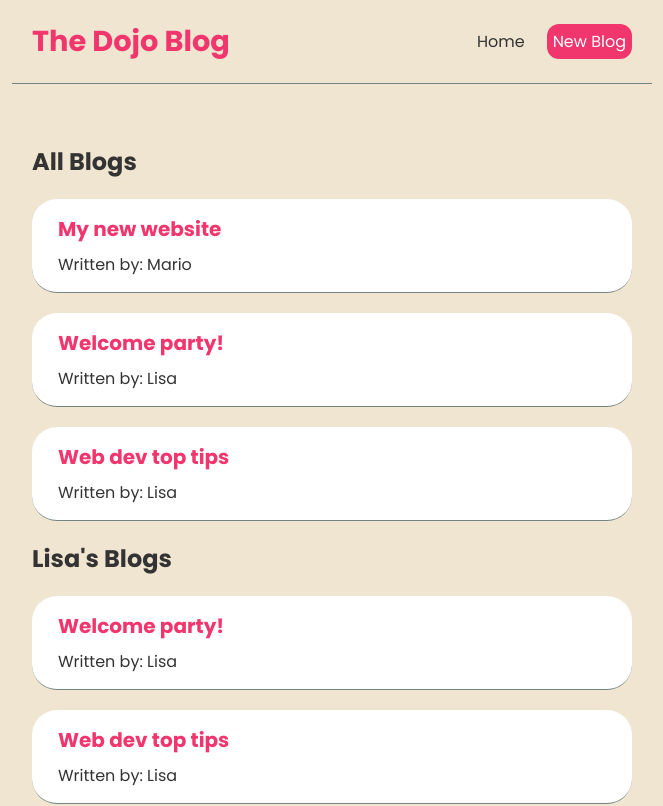
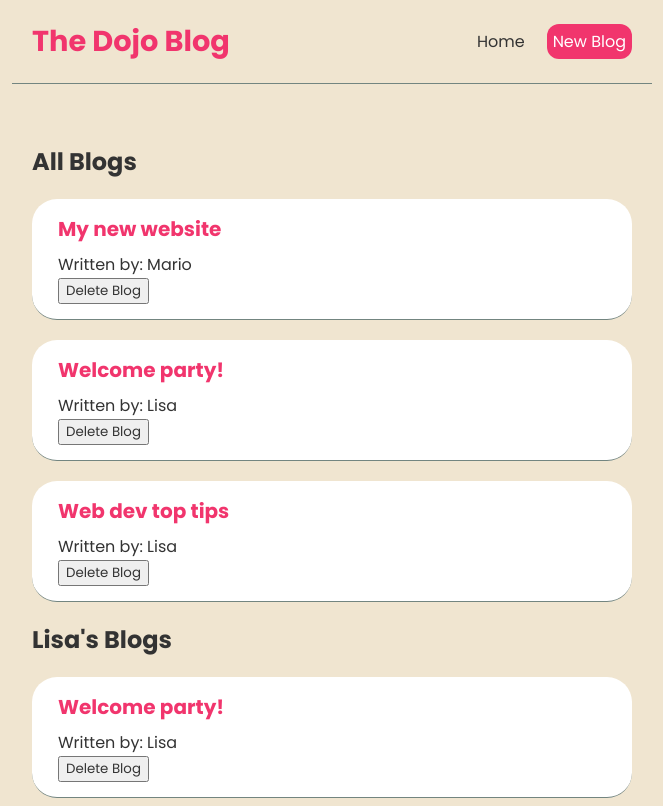
Before and after one commit to DDao19/dojo-blog, a React (Create React App) app: page / in a window 1280 px wide. Shown: the top 806 px of the page, without its empty margins (308-971 px from the left). Built offline with nearby package versions, Linux system fonts and the light colour scheme.

Commit message:
added delete function to delete blogs

```diff
--- a/src/App.js
+++ b/src/App.js
@@ -2,7 +2,6 @@ import Home from "./components/Home";
 import Navbar from "./components/Navbar";
 
 function App() {
-  const title = "Welcome to the new blog";
   return (
     <div className="App">
       <Navbar />
--- a/src/components/BlogList.js
+++ b/src/components/BlogList.js
@@ -1,4 +1,4 @@
-const BlogList = ({ blogs, blogTitle }) => {
+const BlogList = ({ blogs, blogTitle, handleDelete }) => {
   return (
     <div className="blog-list">
       <h2>{blogTitle}</h2>
@@ -6,6 +6,7 @@ const BlogList = ({ blogs, blogTitle }) => {
         <article className="blog-preview" key={blog.id}>
           <h2>{blog.title}</h2>
           <p>Written by: {blog.author}</p>
+          <button onClick={() => handleDelete(blog.id)}>Delete Blog</button>
         </article>
       ))}
     </div>
--- a/src/components/Home.js
+++ b/src/components/Home.js
@@ -1,4 +1,4 @@
-import { useState } from "react";
+import { useState, useEffect } from "react";
 import BlogList from "./BlogList";
 
 const Home = () => {
@@ -23,9 +23,23 @@ const Home = () => {
     },
   ]);
 
+  // Deletes blog
+  const handleDelete = (id) => {
+    const newBlogs = blogs.filter((blog) => blog.id !== id);
+    setBlogs(newBlogs);
+  };
+
+  useEffect(() => {
+    console.log("UseEffect Ran!");
+  });
+
   return (
     <div className="home">
-      <BlogList blogs={blogs} blogTitle="All Blogs" />
+      <BlogList
+        blogs={blogs}
+        blogTitle="All Blogs"
+        handleDelete={handleDelete}
+      />
       <BlogList
         blogs={blogs.filter((blog) => blog.author === "Lisa")}
         blogTitle="Lisa's Blogs"
```
